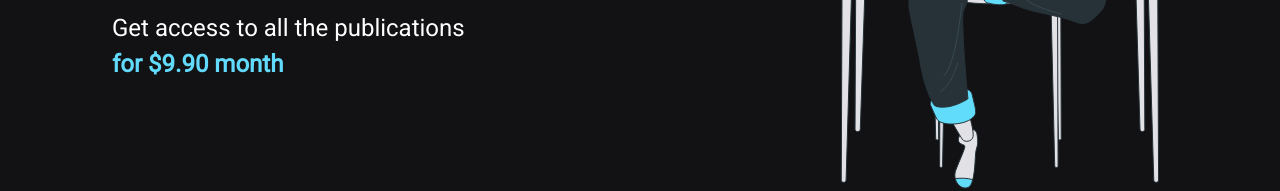
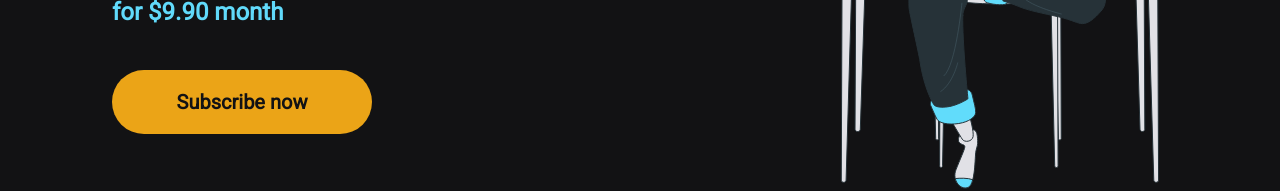
Before and after one commit to mmanaclara/ignews, a Next.js app: page / in a window 1280 px wide. Shown: the part 512-703 px from the top of the page. Built offline with nearby package versions, Linux system fonts and the light colour scheme.

Commit message:
create SubscribeButton component

```diff
--- /dev/null
+++ b/src/components/SubscribeButton/index.tsx
@@ -0,0 +1,12 @@
+import styles from './styles.module.scss';
+
+export function SubscribeButton() {
+    return (
+        <button
+            type="button"
+            className={styles.subscribeButton}
+            >
+            Subscribe now
+        </button>
+    )
+}
--- /dev/null
+++ b/src/components/SubscribeButton/styles.module.scss
@@ -0,0 +1,20 @@
+.subscribeButton {
+    height: 4rem;
+    width: 260px;
+    border: 0;
+    border-radius: 2rem;
+    background: var(--yellow-500);
+    color: var(--gray-900);
+    font-size: 1.25rem;
+    font-weight: bold;
+
+    display: flex;
+    align-items: center;
+    justify-content: center;
+
+    transition: filter 0.2s;
+
+    &:hover {
+      filter: brightness(0.8);
+    }
+  }
--- a/src/pages/index.tsx
+++ b/src/pages/index.tsx
@@ -1,4 +1,5 @@
 import Head from 'next/Head';
+import { SubscribeButton } from '../components/SubscribeButton';
 
 import styles from './home.module.scss';
 
@@ -16,6 +17,7 @@
           <p>Get access to all the publications <br />
             <span>for $9.90 month</span>
           </p>
+          <SubscribeButton />
         </section>
 
         <img src="/images/avatar.svg" alt="girl coding." />
```
